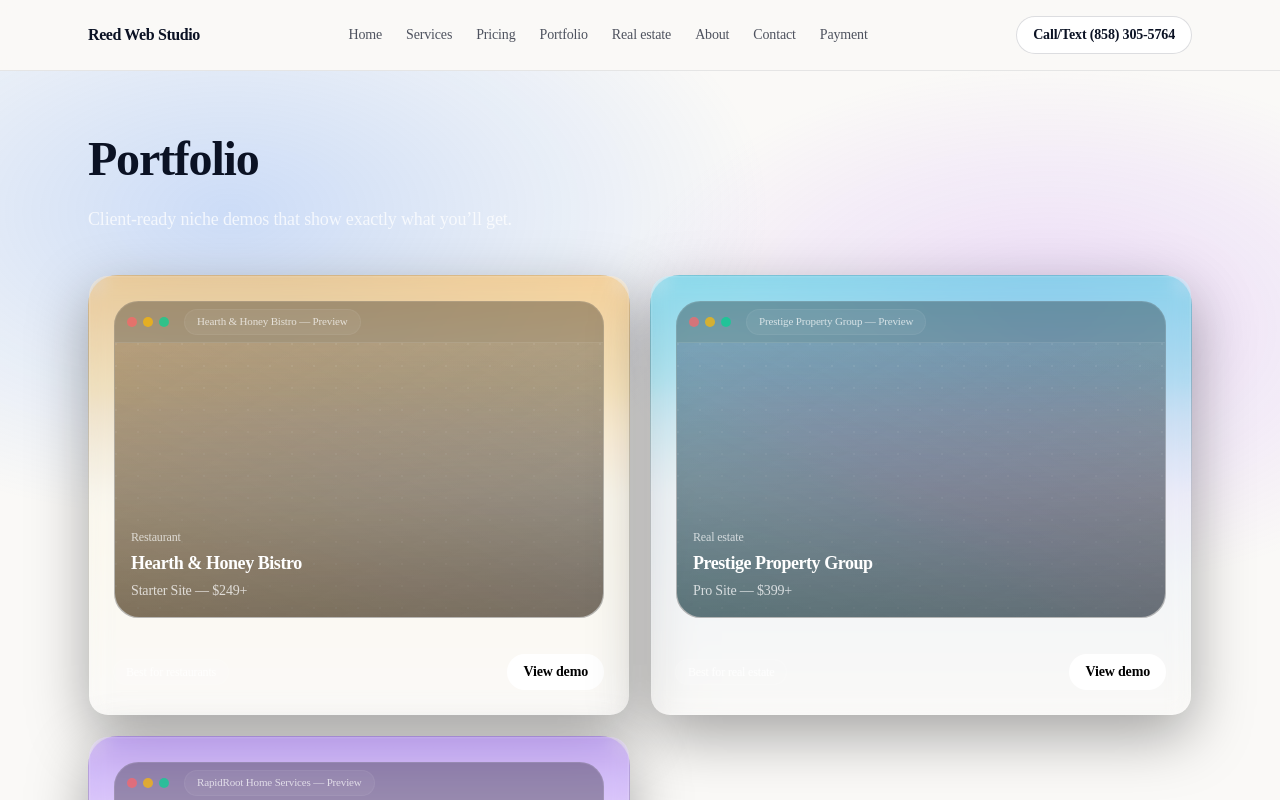
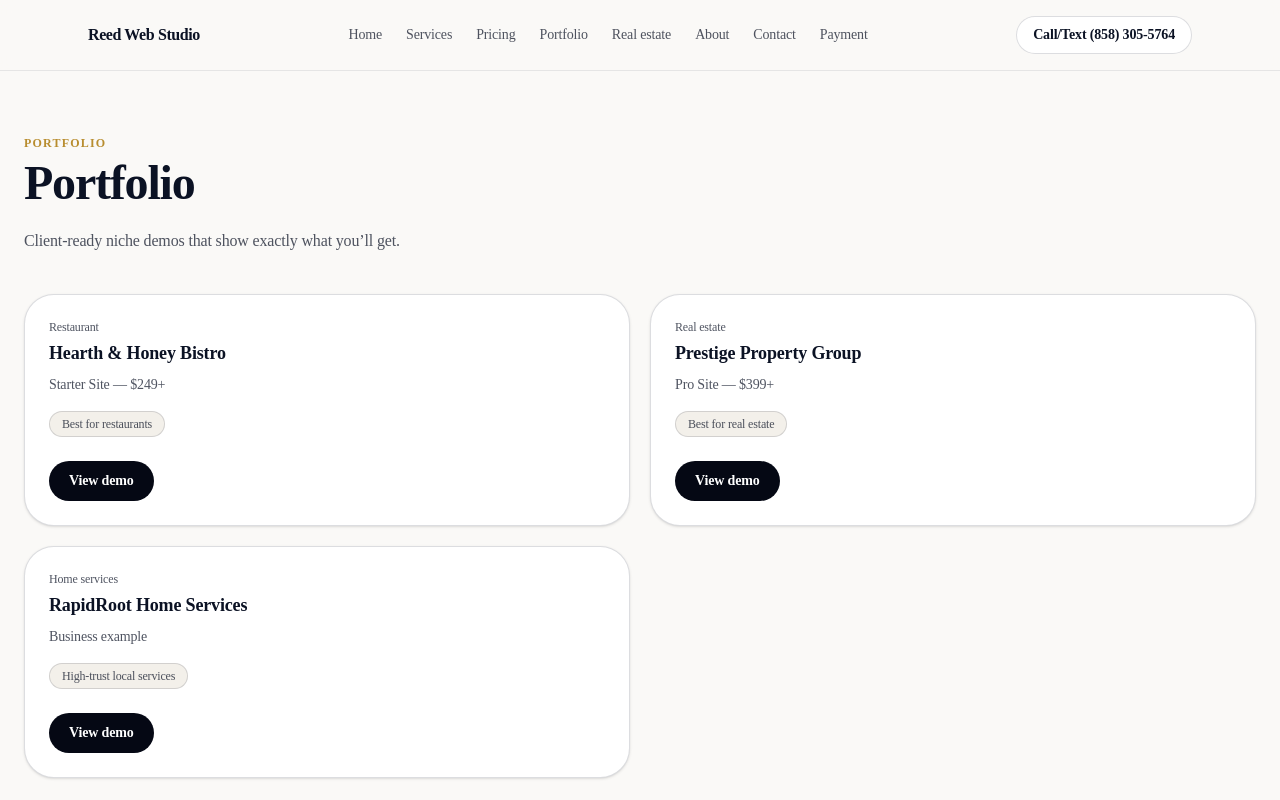
Before and after one commit to cHARLESiSGAE/ReedWebDesigns, a Next.js app: page /portfolio in a window 1280 px wide. Shown: the top 800 px of the page. Built offline with nearby package versions, Linux system fonts and the light colour scheme.

Commit message:
Fix light-theme contrast across about/services/portfolio

```diff
--- a/src/app/about/page.tsx
+++ b/src/app/about/page.tsx
@@ -2,31 +2,34 @@ import { business } from "@/lib/site-data";
 
 export default function AboutPage() {
   return (
-    <main className="mx-auto max-w-6xl px-6 py-16">
-      <h1 className="text-3xl font-semibold tracking-tight md:text-5xl">About</h1>
-      <p className="mt-4 max-w-2xl text-white/70">
-        {business.owner} builds premium, conversion-focused websites for local
-        businesses.
-      </p>
+    <main className="bg-background">
+      <div className="mx-auto max-w-7xl px-6 py-16">
+        <p className="text-xs font-semibold tracking-widest text-[rgb(184,141,47)]">ABOUT</p>
+        <h1 className="mt-2 text-3xl font-semibold tracking-tight md:text-5xl">About</h1>
+        <p className="mt-4 max-w-2xl text-muted-foreground">
+          {business.owner} builds premium, conversion-focused websites for local businesses.
+        </p>
 
-      <div className="mt-10 grid gap-6 md:grid-cols-2">
-        <div className="rounded-3xl border border-white/10 bg-white/5 p-6">
-          <div className="text-lg font-semibold">What I build</div>
-          <ul className="mt-4 space-y-2 text-sm text-white/70">
-            <li>• Restaurant starter sites (fast launch)</li>
-            <li>• Real estate agent sites (trust + lead capture)</li>
-            <li>• Multi-page business sites</li>
-            <li>• Local lead gen landing pages</li>
-          </ul>
-        </div>
-        <div className="rounded-3xl border border-white/10 bg-white/5 p-6">
-          <div className="text-lg font-semibold">How it works</div>
-          <ol className="mt-4 space-y-2 text-sm text-white/70">
-            <li>1) Pick a package</li>
-            <li>2) Pay deposit</li>
-            <li>3) Review + revise</li>
-            <li>4) Launch</li>
-          </ol>
+        <div className="mt-10 grid gap-6 md:grid-cols-2">
+          <div className="rounded-3xl border border-border bg-card p-6 shadow-sm">
+            <div className="text-lg font-semibold text-foreground">What I build</div>
+            <ul className="mt-4 space-y-2 text-sm text-muted-foreground">
+              <li className="flex gap-2"><span className="text-[rgba(11,18,36,0.35)]">•</span><span>Restaurant starter sites (fast launch)</span></li>
+              <li className="flex gap-2"><span className="text-[rgba(11,18,36,0.35)]">•</span><span>Real estate agent sites (trust + lead capture)</span></li>
+              <li className="flex gap-2"><span className="text-[rgba(11,18,36,0.35)]">•</span><span>Multi-page business sites</span></li>
+              <li className="flex gap-2"><span className="text-[rgba(11,18,36,0.35)]">•</span><span>Local lead gen landing pages</span></li>
+            </ul>
+          </div>
+
+          <div className="rounded-3xl border border-border bg-card p-6 shadow-sm">
+            <div className="text-lg font-semibold text-foreground">How it works</div>
+            <ol className="mt-4 space-y-2 text-sm text-muted-foreground">
+              <li className="flex gap-2"><span className="text-[rgba(11,18,36,0.35)]">1.</span><span>Pick a package</span></li>
+              <li className="flex gap-2"><span className="text-[rgba(11,18,36,0.35)]">2.</span><span>Pay deposit</span></li>
+              <li className="flex gap-2"><span className="text-[rgba(11,18,36,0.35)]">3.</span><span>Review + revise</span></li>
+              <li className="flex gap-2"><span className="text-[rgba(11,18,36,0.35)]">4.</span><span>Launch</span></li>
+            </ol>
+          </div>
         </div>
       </div>
     </main>
--- a/src/app/portfolio/page.tsx
+++ b/src/app/portfolio/page.tsx
@@ -1,86 +1,36 @@
 import Link from "next/link";
-import { Card } from "@/components/ui/card";
 import { portfolio } from "@/lib/site-data";
-
-const accentBySlug: Record<string, { border: string; overlay: string }> = {
-  "hearth-honey-bistro": {
-    border: "from-amber-500/40 via-amber-200/10 to-white/10",
-    overlay: "from-amber-500/20 via-orange-400/10 to-transparent",
-  },
-  "prestige-property-group": {
-    border: "from-cyan-500/45 via-blue-300/10 to-white/10",
-    overlay: "from-cyan-500/20 via-blue-500/10 to-transparent",
-  },
-  "rapidroot-home-services": {
-    border: "from-violet-500/45 via-fuchsia-300/10 to-white/10",
-    overlay: "from-violet-500/20 via-fuchsia-500/10 to-transparent",
-  },
-};
 
 export default function PortfolioPage() {
   return (
-    <main className="premium-radial relative overflow-hidden">
-      <div className="mx-auto max-w-6xl px-6 py-16">
-        <h1 className="text-3xl font-semibold tracking-tight md:text-5xl">Portfolio</h1>
-        <p className="mt-5 max-w-2xl text-lg leading-8 font-medium text-white/75">
+    <main className="bg-background">
+      <div className="mx-auto max-w-7xl px-6 py-16">
+        <p className="text-xs font-semibold tracking-widest text-[rgb(184,141,47)]">PORTFOLIO</p>
+        <h1 className="mt-2 text-3xl font-semibold tracking-tight md:text-5xl">Portfolio</h1>
+        <p className="mt-5 max-w-2xl text-muted-foreground">
           Client-ready niche demos that show exactly what you’ll get.
         </p>
 
         <div className="mt-10 grid gap-5 md:grid-cols-2">
-          {portfolio.demos.map((d) => {
-            const accent = accentBySlug[d.slug] ?? accentBySlug["prestige-property-group"];
-
-            return (
-              <div
-                key={d.slug}
-                className={[
-                  "relative rounded-3xl p-px",
-                  "bg-gradient-to-b",
-                  accent.border,
-                  "transition",
-                  "card-lift",
-                ].join(" ")}
-              >
-                <Card className="bg-transparent p-6 text-white glass-panel ring-0">
-                  <div className="rounded-2xl border border-white/10 bg-black/30">
-                    <div className="flex items-center gap-2 border-b border-white/10 px-3 py-2">
-                      <div className="flex items-center gap-1.5">
-                        <span className="h-2.5 w-2.5 rounded-full bg-red-400/70" />
-                        <span className="h-2.5 w-2.5 rounded-full bg-amber-400/70" />
-                        <span className="h-2.5 w-2.5 rounded-full bg-emerald-400/70" />
-                      </div>
-                      <div className="ml-2 truncate rounded-full bg-white/5 px-3 py-1 text-[11px] text-white/70 ring-1 ring-white/10">
-                        {d.title} — Preview
-                      </div>
-                    </div>
-                    <div className="relative aspect-[16/9] overflow-hidden rounded-b-2xl">
-                      <div className="absolute inset-0 bg-gradient-to-br from-white/10 via-white/5 to-transparent" />
-                      <div className={["absolute inset-0 bg-gradient-to-tr", accent.overlay].join(" ")} />
-                      <div className="absolute inset-0 opacity-70 [background-image:radial-gradient(circle_at_1px_1px,rgba(255,255,255,0.10)_1px,transparent_0)] [background-size:22px_22px]" />
-                      <div className="absolute inset-0 bg-gradient-to-t from-black/35 to-transparent" />
-                      <div className="absolute bottom-4 left-4 right-4">
-                        <div className="text-xs text-white/70">{d.industry}</div>
-                        <div className="mt-1 text-lg font-semibold tracking-tight">{d.title}</div>
-                        <div className="mt-1 text-sm font-medium text-white/75">{d.tier}</div>
-                      </div>
-                    </div>
+          {portfolio.demos.map((d) => (
+            <div key={d.slug} className="rounded-3xl border border-border bg-card p-6 shadow-sm">
+              <div className="text-xs text-muted-foreground">{d.industry}</div>
+              <div className="mt-1 text-lg font-semibold text-foreground">{d.title}</div>
+              <div className="mt-2 text-sm text-muted-foreground">{d.tier}</div>
+              <div className="mt-4 inline-flex rounded-full border border-border bg-muted px-3 py-1 text-xs text-muted-foreground">
+                {d.label}
               </div>
 
-                  <div className="mt-5 flex items-center justify-between gap-4">
-                    <div className="inline-flex rounded-full bg-white/5 px-3 py-1 text-xs text-white/80 ring-1 ring-white/15">
-                      {d.label}
-                    </div>
+              <div className="mt-6">
                 <Link
                   href={d.href}
-                      className="inline-flex items-center justify-center rounded-full bg-white px-4 py-2 text-sm font-semibold text-black transition hover:bg-neutral-200 hover:shadow-[0_18px_70px_rgba(255,255,255,0.18)]"
+                  className="inline-flex items-center justify-center rounded-full bg-[rgb(5,8,20)] px-5 py-2.5 text-sm font-semibold text-white hover:bg-[rgb(11,18,36)]"
                 >
                   View demo
                 </Link>
               </div>
-                </Card>
             </div>
-            );
-          })}
+          ))}
         </div>
       </div>
     </main>
--- a/src/app/services/page.tsx
+++ b/src/app/services/page.tsx
@@ -2,15 +2,17 @@ import { PackageCards } from "@/components/site/package-cards";
 
 export default function ServicesPage() {
   return (
-    <main className="mx-auto max-w-6xl px-6 py-16">
-      <h1 className="text-3xl font-semibold tracking-tight md:text-5xl">Services</h1>
-      <p className="mt-4 max-w-2xl text-white/70">
-        Pick the tier that matches your business. Each package is designed with a
-        specific client type in mind.
-      </p>
+    <main className="bg-background">
+      <div className="mx-auto max-w-7xl px-6 py-16">
+        <p className="text-xs font-semibold tracking-widest text-[rgb(184,141,47)]">SERVICES</p>
+        <h1 className="mt-2 text-3xl font-semibold tracking-tight md:text-5xl">Services</h1>
+        <p className="mt-4 max-w-2xl text-muted-foreground">
+          Pick the tier that matches your business. Each package is designed with a specific client type in mind.
+        </p>
 
-      <div className="mt-10">
-        <PackageCards />
+        <div className="mt-10">
+          <PackageCards />
+        </div>
       </div>
     </main>
   );
```
Lines whose indentation alone changed are shown as unchanged.
